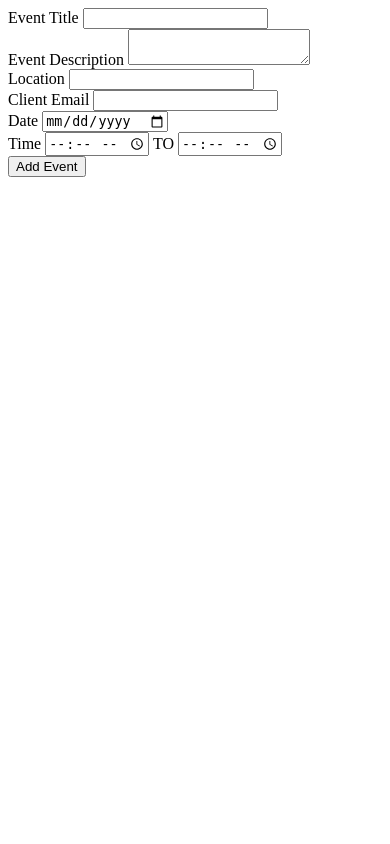
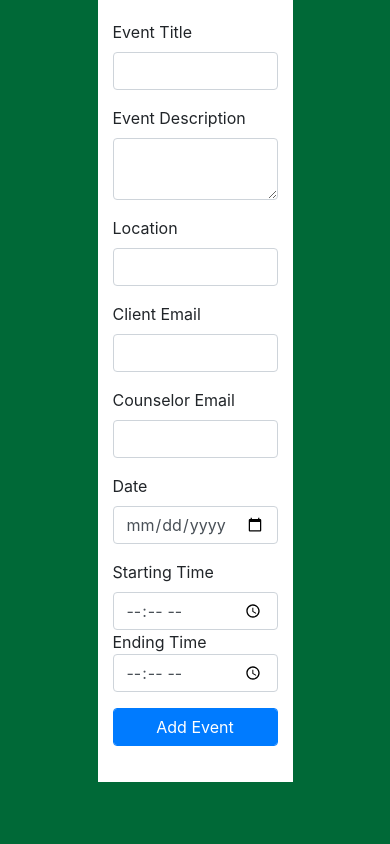
Before and after one commit to ssamu801/CAP-2233, a PHP site: page /appointment/eventmaker.php in a window 390 px wide. Run offline with PHP 8.4, Linux system fonts and the light colour scheme.

Commit message:
Update eventmaker.php

```diff
--- a/appointment/eventmaker.php
+++ b/appointment/eventmaker.php
@@ -1,3 +1,15 @@
+<html>
+<head>
+<meta charset="UTF-8">
+    <meta http-equiv="X-UA-Compatible" content="IE=edge">
+    <meta name="viewport" content="width=device-width, initial-scale=1.0">
+    <link rel="stylesheet" href="https://cdn.jsdelivr.net/npm/bootstrap@4.5.0/dist/css/bootstrap.min.css">
+    <link rel="stylesheet" href="https://unicons.iconscout.com/release/v4.0.0/css/line.css">
+    <script src="https://cdn.jsdelivr.net/npm/bootstrap@5.3.2/dist/js/bootstrap.bundle.min.js"></script>
+	<title>Requests</title>
+</head>
+<body style="background-color:#006937">
+
 <?php
 // Include configuration file
 include_once 'config.php';
@@ -18,10 +30,10 @@ if(!empty($_SESSION['status_response'])){
 
 <!-- Status message -->
 <?php if(!empty($statusMsg)){ ?>
-    <div class="alert alert-<?php echo $status; ?>"><?php echo $statusMsg; ?></div>
+    <div style='width:50%; margin-left: auto; ; margin-right: auto; padding-bottom: 20px; padding-top: 20px;' class="alert alert-<?php echo $status; ?>"><?php echo $statusMsg; ?></div>
 <?php } ?>
 
-<div class="col-md-12">
+<div class="col-md-12" style='width:50%; margin-left: auto; ; margin-right: auto; padding-bottom: 20px; padding-top: 20px; background-color:#FFFFFF' >
     <form method="post" action="addeventtodb.php" class="form">
         <div class="form-group">
             <label>Event Title</label>
@@ -40,13 +52,17 @@ if(!empty($_SESSION['status_response'])){
             <input type="text" name="attendees" class="form-control" >
         </div>
         <div class="form-group">
+            <label>Counselor Email</label>
+            <input type="text" name="attendees2" class="form-control" >
+        </div>
+        <div class="form-group">
             <label>Date</label>
             <input type="date" name="date" class="form-control" >
         </div>
         <div class="form-group time">
-            <label>Time</label>
+            <label>Starting Time</label>
             <input type="time" name="time_from" class="form-control" value="<?php echo !empty($postData['time_from'])?$postData['time_from']:''; ?>">
-            <span>TO</span>
+            <span>Ending Time</span>
             <input type="time" name="time_to" class="form-control" value="<?php echo !empty($postData['time_to'])?$postData['time_to']:''; ?>">
         </div>
         <div class="form-group">
@@ -54,3 +70,7 @@ if(!empty($_SESSION['status_response'])){
         </div>
     </form>
 </div>
+
+
+</body>
+</html>
```
